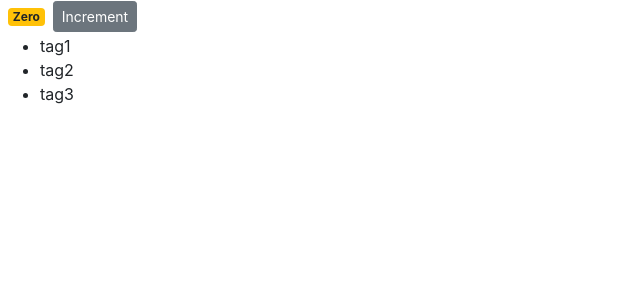
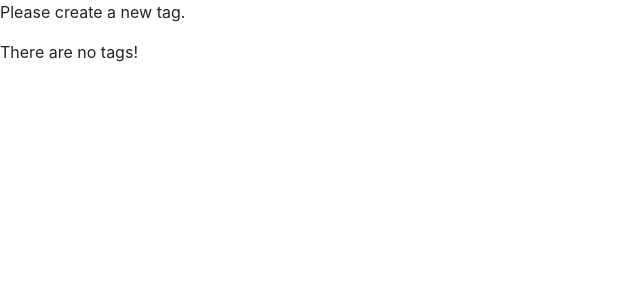
Before and after one commit to lusterane/shopping-list, a React (Create React App) app: page / in a window 1280 px wide. Shown: the top 300 px of the page, without its empty margins (0-640 px from the left). Built offline with nearby package versions, Linux system fonts and the light colour scheme.

Commit message:
Implemented conditional rendering

```diff
--- a/src/components/counter.jsx
+++ b/src/components/counter.jsx
@@ -3,29 +3,25 @@
 export default class Counter extends Component {
     state = {
         count: 0,
-        tags: ['tag1', 'tag2', 'tag3']
+        tags: []
     };
+
+    renderTags() {
+        if (this.state.tags.length === 0) return <p>There are no tags!</p>;
+
+        return (
+            <ul>
+                { this.state.tags.map(tag => <li key={tag}>{ tag }</li>)  }
+            </ul>
+        );
+    }
 
     render() {
         return (
             <React.Fragment>
-                <span className={this.getBadgeClasses()} >{this.formatCount()}</span>
-                <button className="btn btn-secondary btn-sm">Increment</button>
-                <ul>
-                    { this.state.tags.map(tag => <li key={tag}>{ tag }</li>)  }
-                </ul>
+                {this.state.tags.length === 0 && <p>Please create a new tag.</p>}
+                {this.renderTags()}
             </React.Fragment>
         );
     }
-
-    getBadgeClasses() {
-        let classes = "badge m-2 badge-";
-        classes += this.state.count === 0 ? "warning" : "primary";
-        return classes;
-    }
-
-    formatCount() {
-        const { count } = this.state;
-        return count === 0 ? 'Zero' : count;
-    }
 }
```
